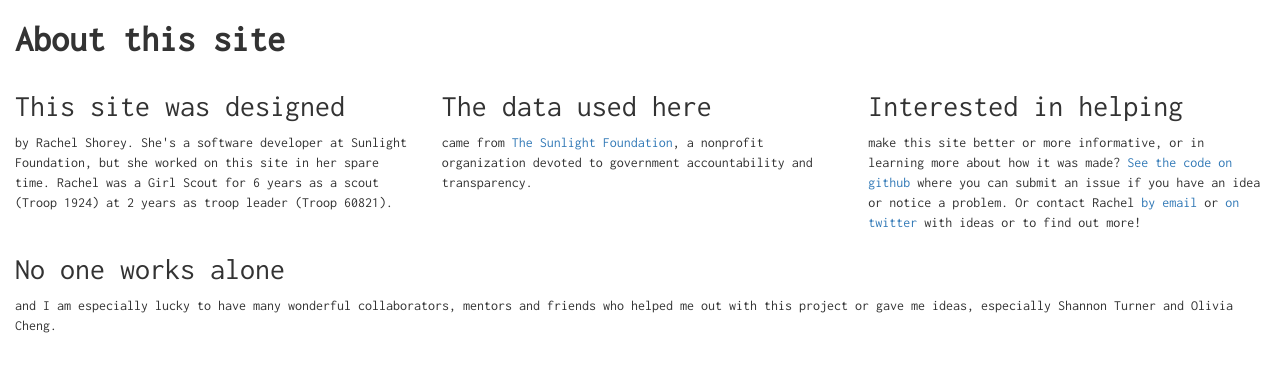
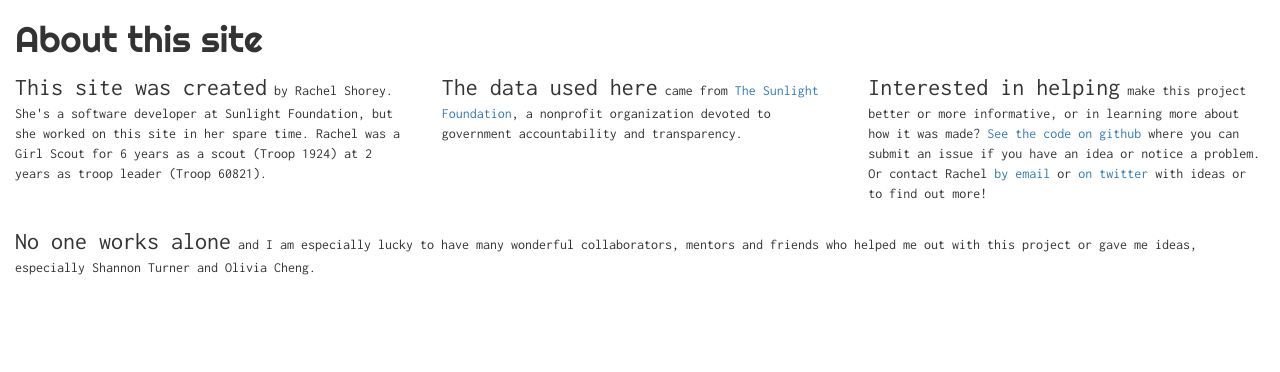
Before and after one commit to rshorey/scout-vs-scout, a Flask app: page /about in a window 1280 px wide. Shown: the top 372 px of the page. Run offline with Flask 2, Linux system fonts and the light colour scheme; some libraries are stand-ins or nearby versions.

Commit message:
some css fixes

```diff
--- a/static/css/custom.css
+++ b/static/css/custom.css
@@ -15,8 +15,12 @@ h1, h2, h3, h4, h5, h6, p, div {
 }
 
 h1 {
-    font-weight: bold;
 
+    font-family: 'Righteous', Arial, serif;
+}
+
+.first-words {
+    font-size: x-large;
 }
 
 #do-something {
--- a/templates/about.html
+++ b/templates/about.html
@@ -5,7 +5,7 @@
 <meta name="viewport" content="width=device-width, initial-scale=1.0">
     <link href="../static/css/bootstrap.min.css" rel="stylesheet" media="screen">
     <link rel="stylesheet" type="text/css" href="../static/css/custom.css">
-    <link href='http://fonts.googleapis.com/css?family=Inconsolata' rel='stylesheet' type='text/css'>
+    <link href='http://fonts.googleapis.com/css?family=Inconsolata|Righteous' rel='stylesheet' type='text/css'>
 </head>
 <body>
 <div class="container-fluid">
@@ -14,21 +14,25 @@ About this site
 </h1>
   <div class="row">
     <div class="col-sm-4";>
-    <h2>This site was designed</h2> by Rachel Shorey. She's a software developer at Sunlight Foundation, but she worked on this site in her spare time. Rachel was a Girl Scout for 6 years as a scout (Troop 1924) at 2 years as troop leader (Troop 60821).
+    <span class="first-words">This site was created</span> by Rachel Shorey. She's a software developer at Sunlight Foundation, but she worked on this site in her spare time. Rachel was a Girl Scout for 6 years as a scout (Troop 1924) at 2 years as troop leader (Troop 60821).
     </div>
     <div class="col-sm-4">
-      <h2>The data used here</h2> came from <a href="http://sunlightfoundation.com" target="_blank">The Sunlight Foundation</a>, a nonprofit organization devoted to government accountability and transparency.
+      <span class="first-words">The data used here</span> came from <a href="http://sunlightfoundation.com" target="_blank">The Sunlight Foundation</a>, a nonprofit organization devoted to government accountability and transparency.
     </div>
     <div class="col-sm-4">
-      <h2>Interested in helping</h2> make this site better or more informative, or in learning more about how it was made? <a href="https://github.com/rshorey/scout-vs-scout" target="_blank">See the code on github </a> where you can submit an issue if you have an idea or notice a problem. Or contact Rachel <a href="mailto:rshorey@gmail.com">by email</a> or <a href="https://twitter.com/rachel_shorey"> on twitter</a> with ideas or to find out more!
+      <span class="first-words">Interested in helping</span> make this project better or more informative, or in learning more about how it was made? <a href="https://github.com/rshorey/scout-vs-scout" target="_blank">See the code on github </a> where you can submit an issue if you have an idea or notice a problem. Or contact Rachel <a href="mailto:rshorey@gmail.com">by email</a> or <a href="https://twitter.com/rachel_shorey"> on twitter</a> with ideas or to find out more!
     </div>
 
   </div><!--row-->
   <div class="row">
+  &nbsp
+  </div>
+  <div class="row">
   <div class="col-sm-12">
-  <h2>No one works alone</h2> and I am especially lucky to have many wonderful collaborators, mentors and friends who helped me out with this project or gave me ideas, especially Shannon Turner and Olivia Cheng.
+  <span class="first-words">No one works alone</span> and I am especially lucky to have many wonderful collaborators, mentors and friends who helped me out with this project or gave me ideas, especially Shannon Turner and Olivia Cheng.
   </div><!--col-sm-12-->
   </div><!--row-->
+
 </div> <!--container-fluid-->
 </body>
 </html>
--- a/templates/contact.html
+++ b/templates/contact.html
@@ -5,7 +5,7 @@
 <meta name="viewport" content="width=device-width, initial-scale=1.0">
     <link href="../static/css/bootstrap.min.css" rel="stylesheet" media="screen">
     <link rel="stylesheet" type="text/css" href="../static/css/custom.css">
-    <link href='http://fonts.googleapis.com/css?family=Inconsolata' rel='stylesheet' type='text/css'>
+    <link href='http://fonts.googleapis.com/css?family=Inconsolata|Righteous' rel='stylesheet' type='text/css'>
 </head>
 <body>
 <div class="container-fluid">
```
Also changed, not shown: templates/index.html (+16 -7 lines).
